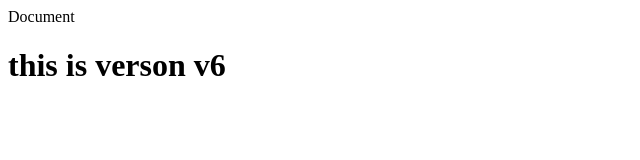
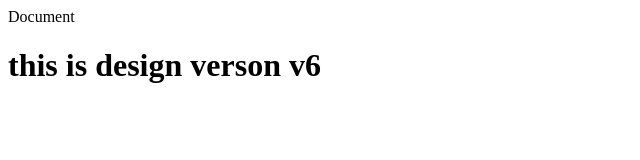
Before and after one commit to barun-kumar-ghosh/git-25, a plain HTML site: page index.html in a window 1280 px wide. Shown: the whole page, without its empty margins (0-640 px from the left). Drawn offline with Linux system fonts and the light colour scheme.

Commit message:
changed h1

```diff
--- a/index.html
+++ b/index.html
@@ -7,6 +7,6 @@
     <title>Document</title>
 </head>
 <body>
-    <h1>this is verson v6</h1>
+    <h1>this is design verson v6</h1>
 </body>
 </html>
```
